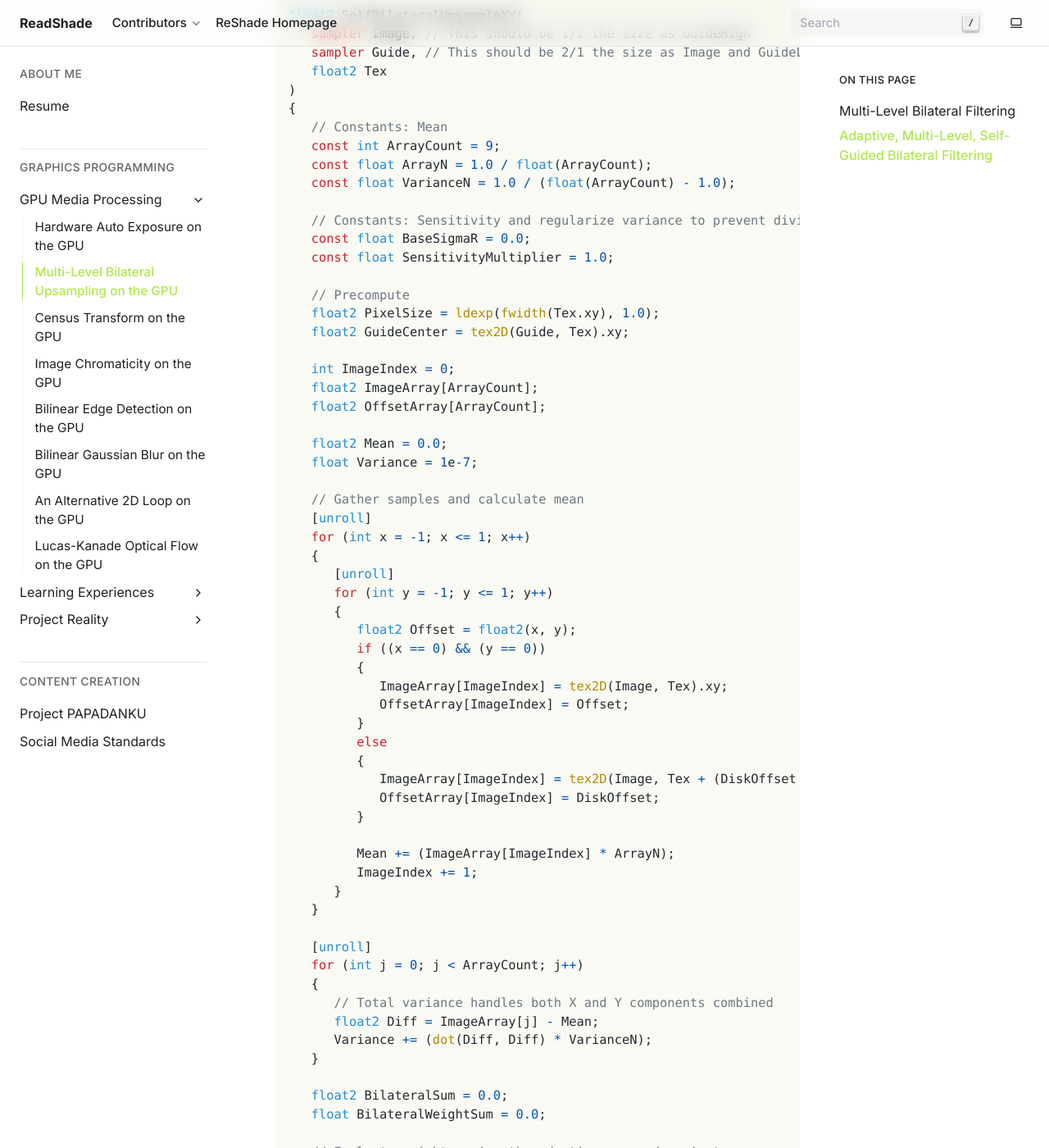
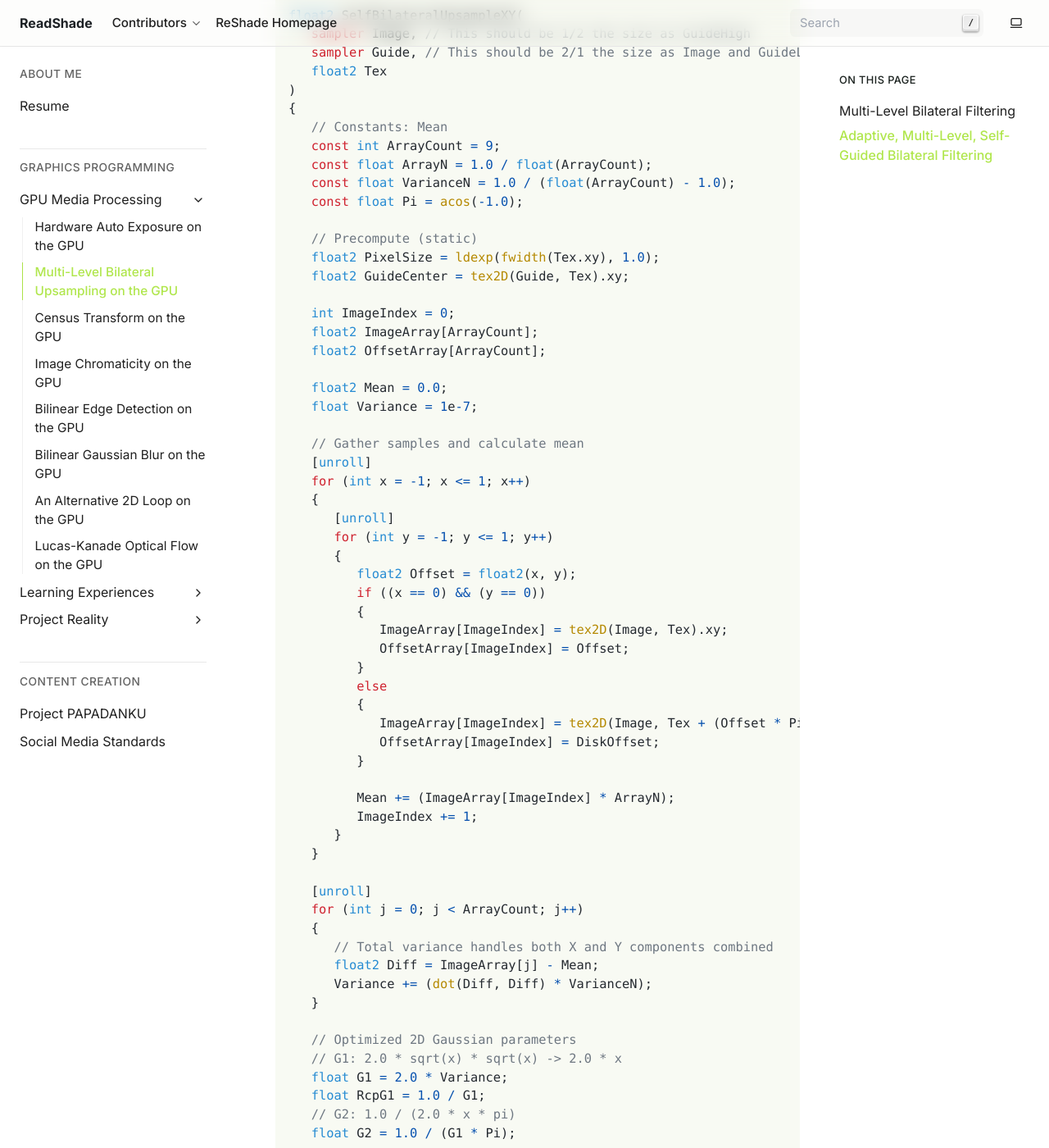
Before and after one commit to papadanku/papadanku.github.io, a Sphinx documentation site: the page built from doc/blog/gpu/bilateral.rst, in a window 1280 px wide and 1400 px high, scrolled down 2850 px. Shown: the whole window at 82% size. Built offline with Sphinx 7.4.7, drawn with Linux system fonts in a browser that asks for light colours; some of the changed text lies outside the part shown.

Commit message:
Use optimized Gaussian for self-guided bilateral

```diff
--- a/doc/blog/gpu/bilateral.rst
+++ b/doc/blog/gpu/bilateral.rst
@@ -105,12 +105,9 @@ This modification eliminates the need for an explicit downsampled guide and can
       const int ArrayCount = 9;
       const float ArrayN = 1.0 / float(ArrayCount);
       const float VarianceN = 1.0 / (float(ArrayCount) - 1.0);
+      const float Pi = acos(-1.0);
 
-      // Constants: Sensitivity and regularize variance to prevent division by zero
-      const float BaseSigmaR = 0.0;
-      const float SensitivityMultiplier = 1.0;
-
-      // Precompute
+      // Precompute (static)
       float2 PixelSize = ldexp(fwidth(Tex.xy), 1.0);
       float2 GuideCenter = tex2D(Guide, Tex).xy;
 
@@ -136,7 +133,7 @@ This modification eliminates the need for an explicit downsampled guide and can
             }
             else
             {
-               ImageArray[ImageIndex] = tex2D(Image, Tex + (DiskOffset * PixelSize)).xy;
+               ImageArray[ImageIndex] = tex2D(Image, Tex + (Offset * PixelSize)).xy;
                OffsetArray[ImageIndex] = DiskOffset;
             }
 
@@ -153,6 +150,13 @@ This modification eliminates the need for an explicit downsampled guide and can
          Variance += (dot(Diff, Diff) * VarianceN);
       }
 
+      // Optimized 2D Gaussian parameters
+      // G1: 2.0 * sqrt(x) * sqrt(x) -> 2.0 * x
+      float G1 = 2.0 * Variance;
+      float RcpG1 = 1.0 / G1;
+      // G2: 1.0 / (2.0 * x * pi)
+      float G2 = 1.0 / (G1 * Pi);
+
       float2 BilateralSum = 0.0;
       float BilateralWeightSum = 0.0;
 
@@ -165,12 +169,12 @@ This modification eliminates the need for an explicit downsampled guide and can
          // Range weight
          float2 Delta = ImageArray[i] - GuideCenter;
          float DistSqRange = dot(Delta, Delta);
-         float WeightRange = 1.0 / (DistSqRange + Variance);
+         float WeightRange = G2 * exp(-DistSqRange * RcpG1);
          Weight *= WeightRange;
 
          // Spatial weight
          float DistSqSpatial = dot(OffsetArray[i], OffsetArray[i]);
-         float WeightSpatial = 1.0 / (DistSqSpatial + 1.0);
+         float WeightSpatial = G2 * exp(-DistSqSpatial * RcpG1);
          Weight *= WeightSpatial;
 
          BilateralSum += (ImageArray[i] * Weight);
```
